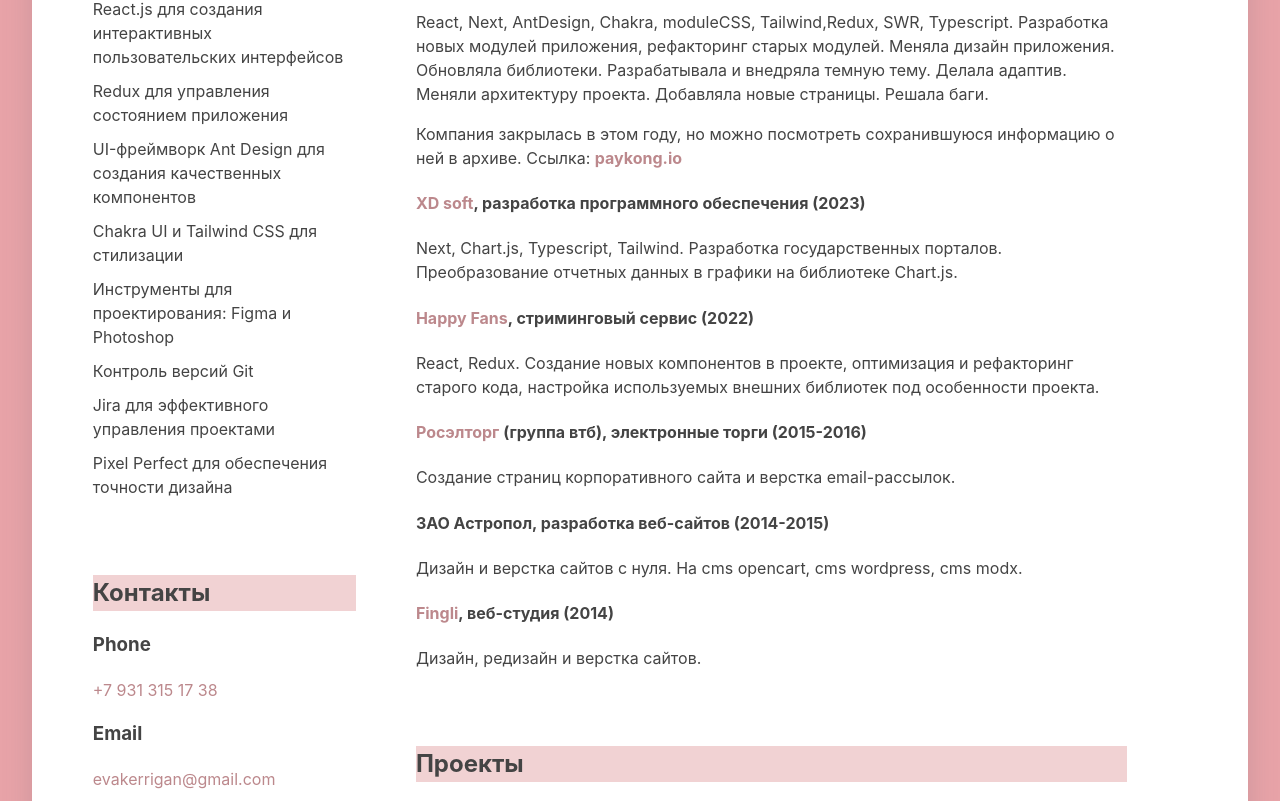
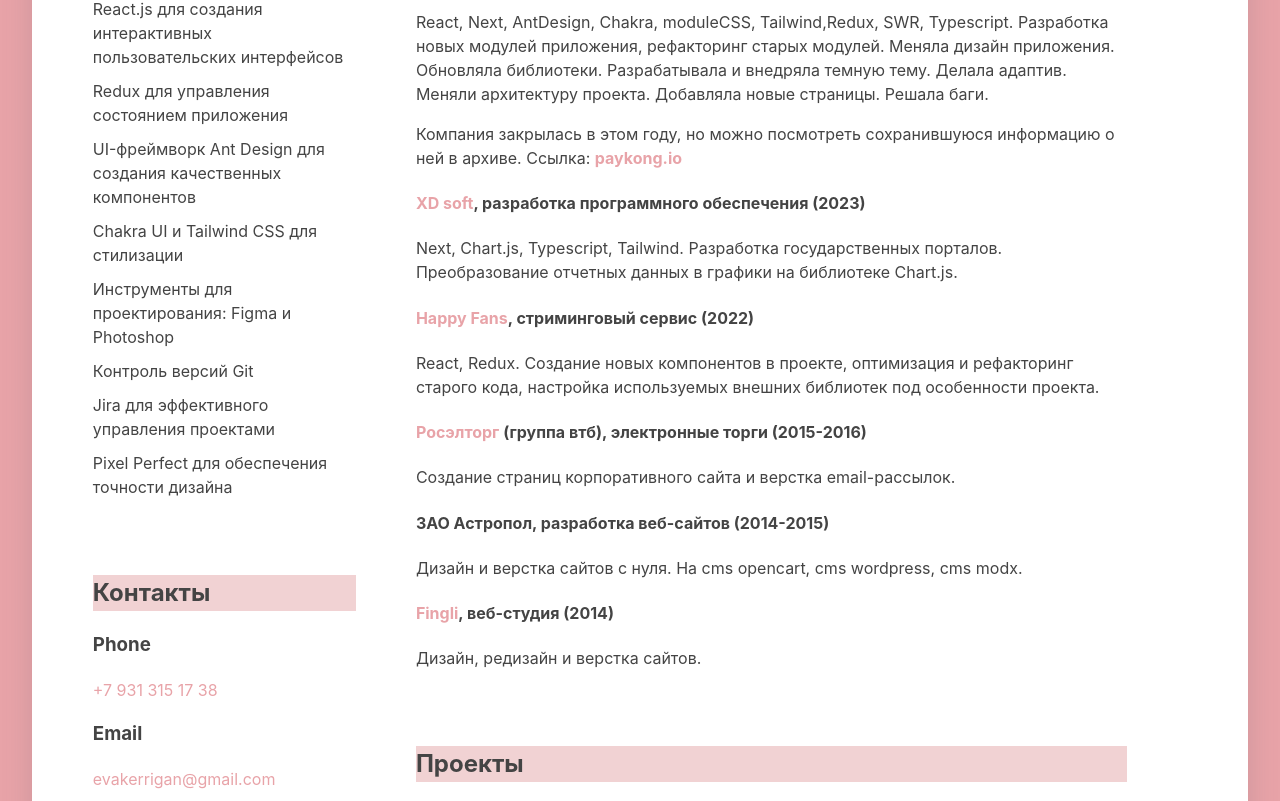
Before and after one commit to evakerrigan/eva-cv, a React (Vite) app: page / in a window 1280 px wide. Shown: the part 781-1582 px from the top of the page. Built offline with nearby package versions, Linux system fonts and the light colour scheme; a web font is replaced by a local one.

Commit message:
feat: change color link

```diff
--- a/src/App.css
+++ b/src/App.css
@@ -24,7 +24,7 @@
 }
 
 a {
-  color: #bc888c;
+  color: #e8a3a8;
   text-decoration: none;
 }
 
```
